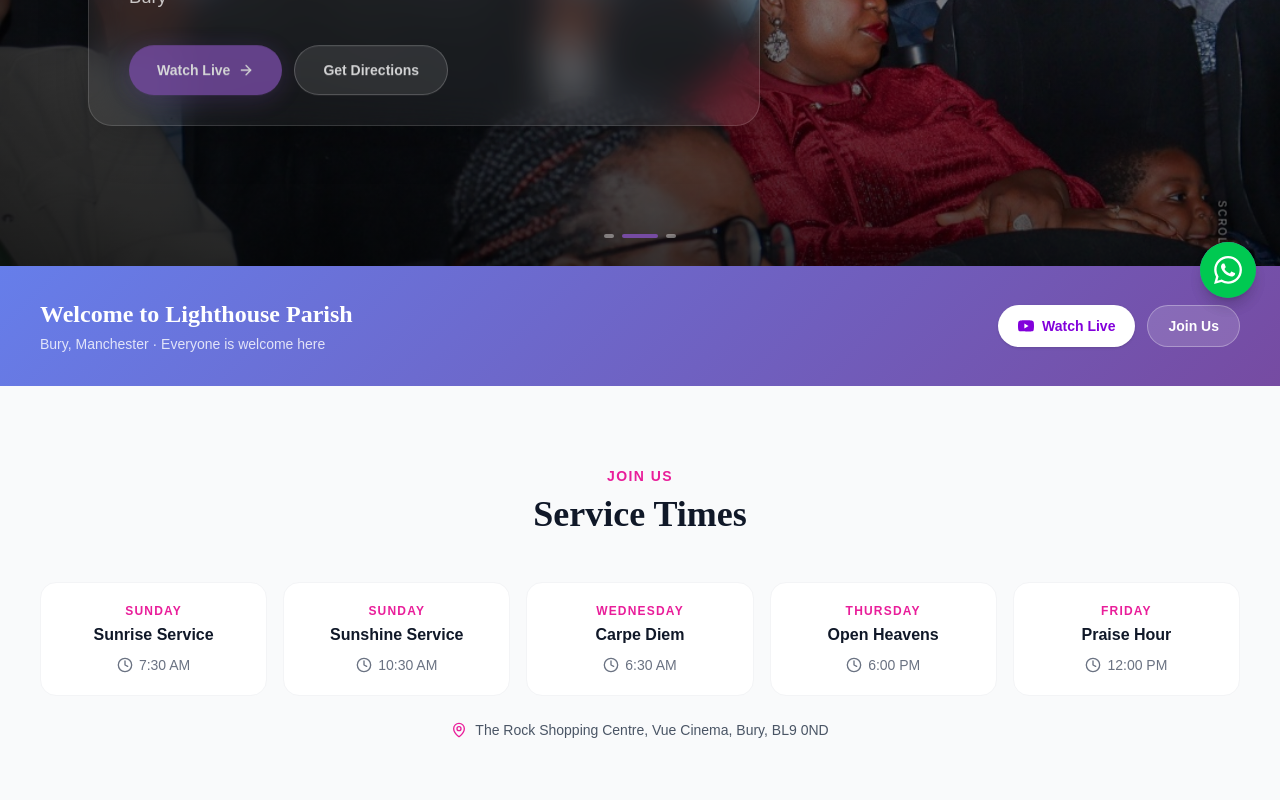
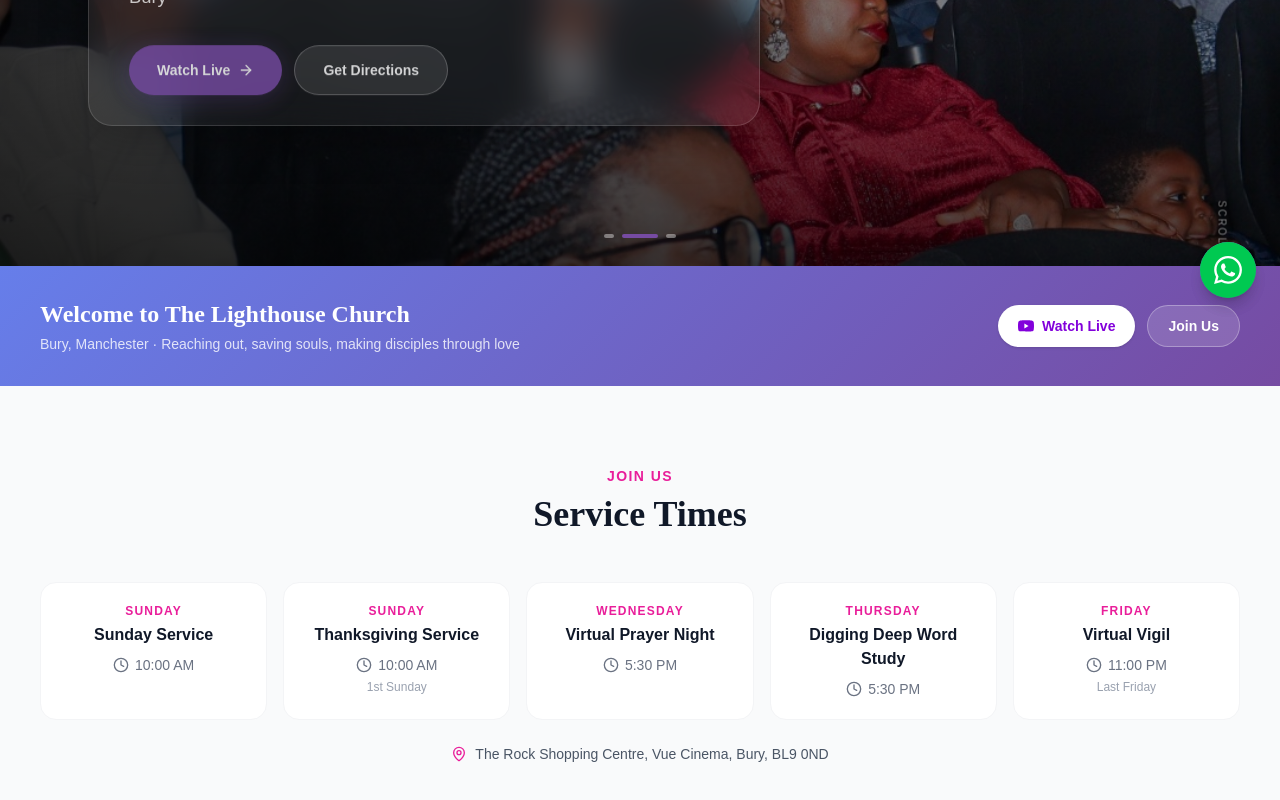
Before and after one commit to Coolzymccooy/lhp_app, a React (Vite) app in the folder client/: page / in a window 1280 px wide. Shown: the part 478-1278 px from the top of the page. Built offline with nearby package versions, Linux system fonts and the light colour scheme.

Commit message:
feat: drive homepage services from config; new welcome + tagline

```diff
--- a/client/src/pages/HomePage.tsx
+++ b/client/src/pages/HomePage.tsx
@@ -1,6 +1,7 @@
 import { useState } from 'react';
 import { Link } from 'react-router-dom';
 import { MapPin, Clock, Heart, Users, BookOpen, Phone, ChevronRight, Monitor, CreditCard, Film, Globe, Bot } from 'lucide-react';
+import { site } from '../content/site';
 
 function YoutubeSvg({ className }: { className?: string }) {
   return (
@@ -30,13 +31,7 @@ const MINISTRIES = [
   { name: 'iCare Ministry', img: '/assets/counseling.webp', desc: 'Pastoral care & visitation', to: '/icare' },
 ];
 
-const SERVICES = [
-  { day: 'Sunday', name: 'Sunrise Service', time: '7:30 AM' },
-  { day: 'Sunday', name: 'Sunshine Service', time: '10:30 AM' },
-  { day: 'Wednesday', name: 'Carpe Diem', time: '6:30 AM' },
-  { day: 'Thursday', name: 'Open Heavens', time: '6:00 PM' },
-  { day: 'Friday', name: 'Praise Hour', time: '12:00 PM' },
-];
+const SERVICES = site.services;
 
 const QUICK_RESOURCES = [
   { icon: Users, label: 'Meet Our Senior Pastors', to: '/about', external: false },
@@ -72,8 +67,8 @@ export default function HomePage() {
       <section className="bg-gradient-brand py-8 px-4">
         <div className="container-max flex flex-col sm:flex-row items-center justify-between gap-4">
           <div className="text-white text-center sm:text-left">
-            <h2 className="text-2xl font-bold">Welcome to Lighthouse Parish</h2>
-            <p className="text-white/80 text-sm mt-1">Bury, Manchester · Everyone is welcome here</p>
+            <h2 className="text-2xl font-bold">Welcome to {site.shortName}</h2>
+            <p className="text-white/80 text-sm mt-1">{site.locality} · {site.tagline}</p>
           </div>
           <div className="flex flex-wrap gap-3 justify-center">
             <Link to="/watch-live" className="px-5 py-2.5 bg-white text-purple-700 font-bold rounded-full text-sm hover:bg-gray-50 transition-colors flex items-center gap-2 shadow">
@@ -101,6 +96,7 @@ export default function HomePage() {
                 <div className="flex items-center justify-center gap-1.5 text-gray-500 text-sm">
                   <Clock className="w-4 h-4" /> {s.time}
                 </div>
+                {('note' in s && s.note) ? <div className="text-gray-400 text-xs mt-1">{s.note}</div> : null}
               </div>
             ))}
           </div>
```
